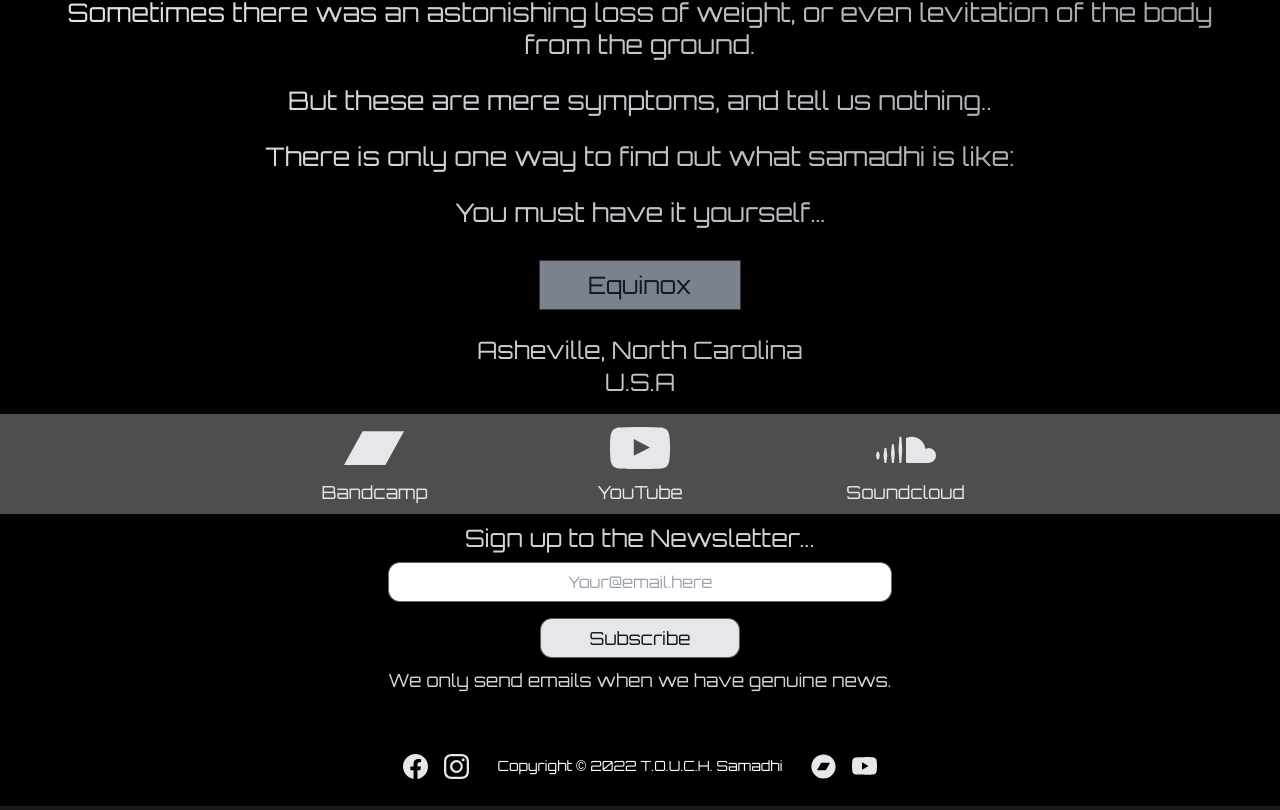
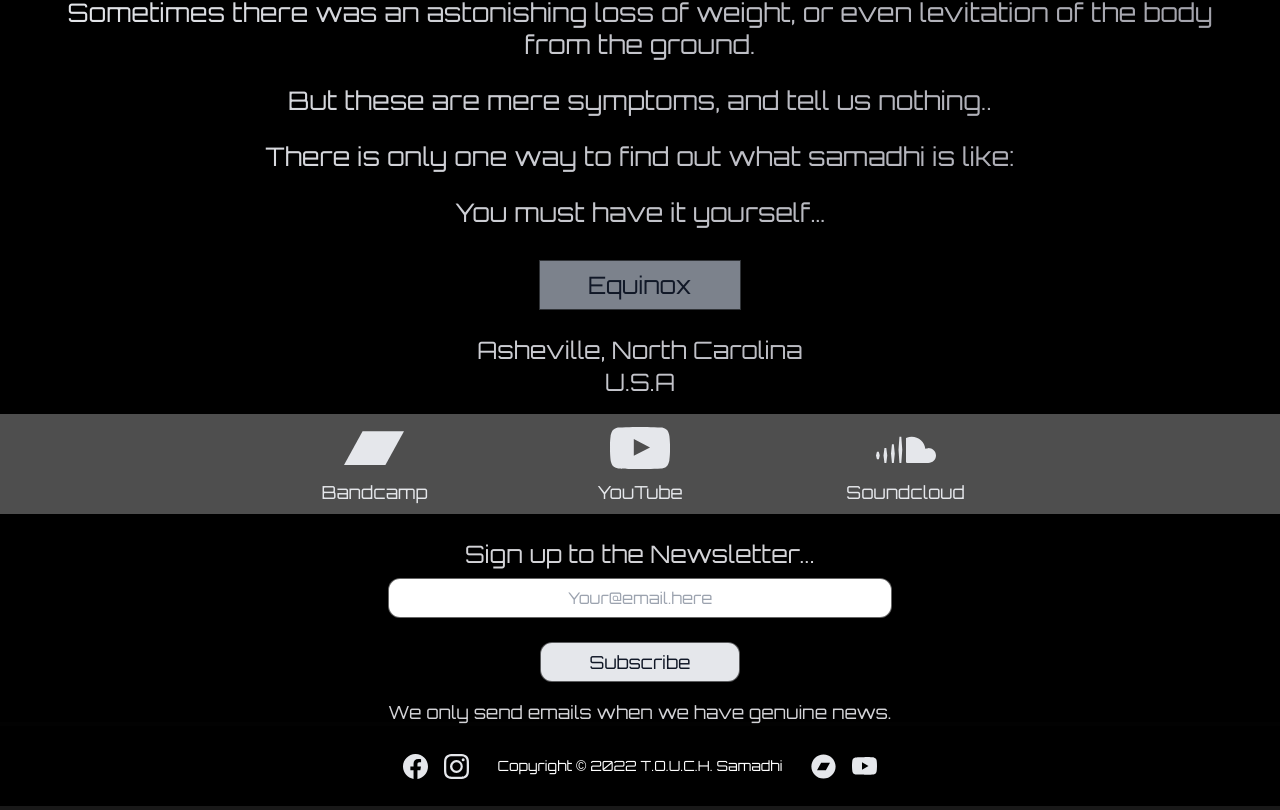
Before and after one commit to prgf87/touchsamadhi, a Next.js app: page / in a window 1280 px wide. Shown: the part 1293-2103 px from the top of the page. Built offline with nearby package versions, Linux system fonts and the light colour scheme.

Commit message:
Contact adjustments

```diff
--- a/pages/components/Contact.js
+++ b/pages/components/Contact.js
@@ -44,7 +44,7 @@ export default function Contact() {
   return (
     <div className="h-[15rem] xs:h-[13.5rem] xsm:h-[12.5rem] sm:h-[13rem] md:min-w-[400px]  w-full bg-black/90 px-2">
       <div className="flex justify-center items-center">
-        <h1 className="text-center text-zinc-300 text-lg md:text-2xl">
+        <h1 className="text-center text-zinc-300 text-lg md:text-2xl mt-4">
           Sign up to the Newsletter...
         </h1>
       </div>
@@ -61,7 +61,7 @@ export default function Contact() {
             autoCorrect="off"
             className="h-[40px] min-w-[400px] border border-black/60 rounded-xl w-full text-center text-md px-2"
           />
-          <div className="flex justify-center items-center pt-2">
+          <div className="flex justify-center items-center py-4">
             {/* <button
               type="button"
               value=""
@@ -113,7 +113,7 @@ export default function Contact() {
               )
             )}
           </div>
-          <div className="pt-2 text-zinc-300 text-sm md:text-lg text-center">
+          <div className="text-zinc-300 text-sm md:text-lg text-center">
             {message
               ? message
               : `We only send emails when we have genuine news.`}
```
